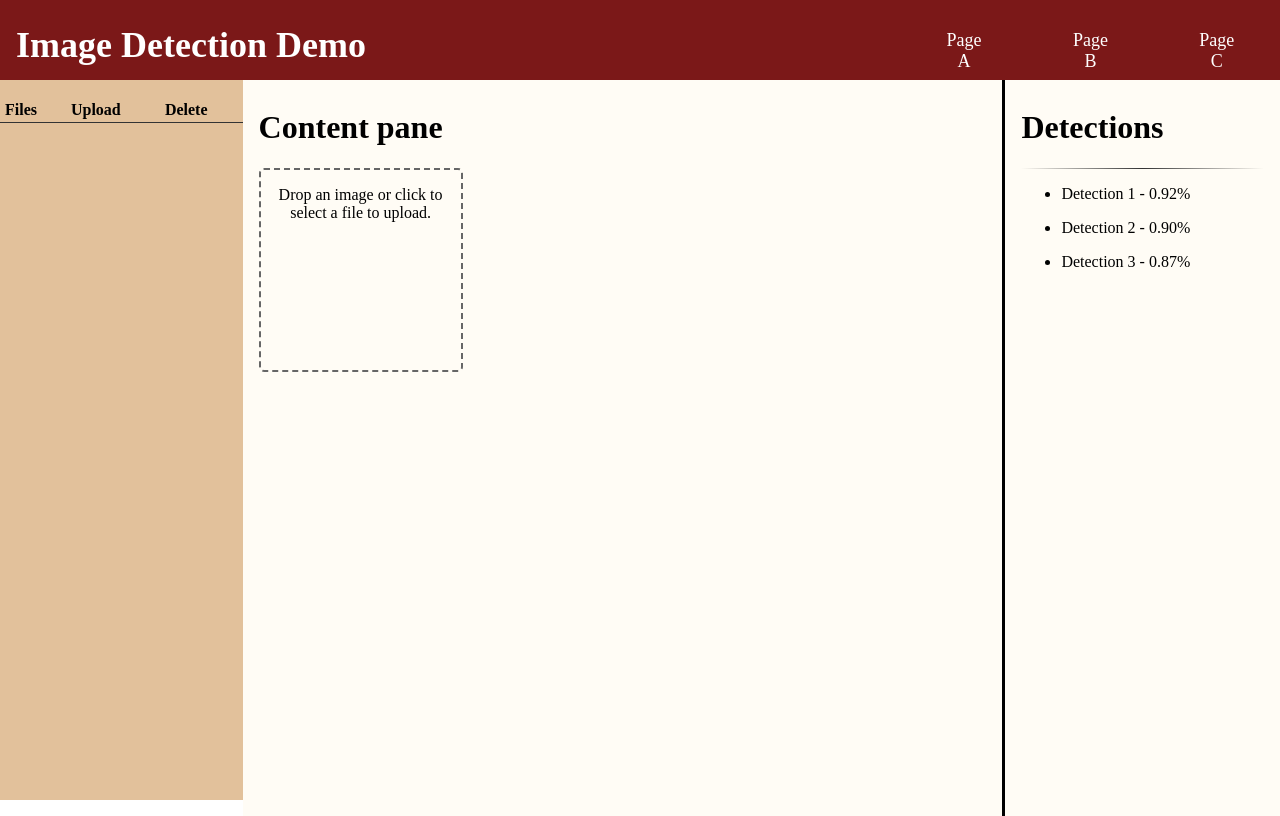
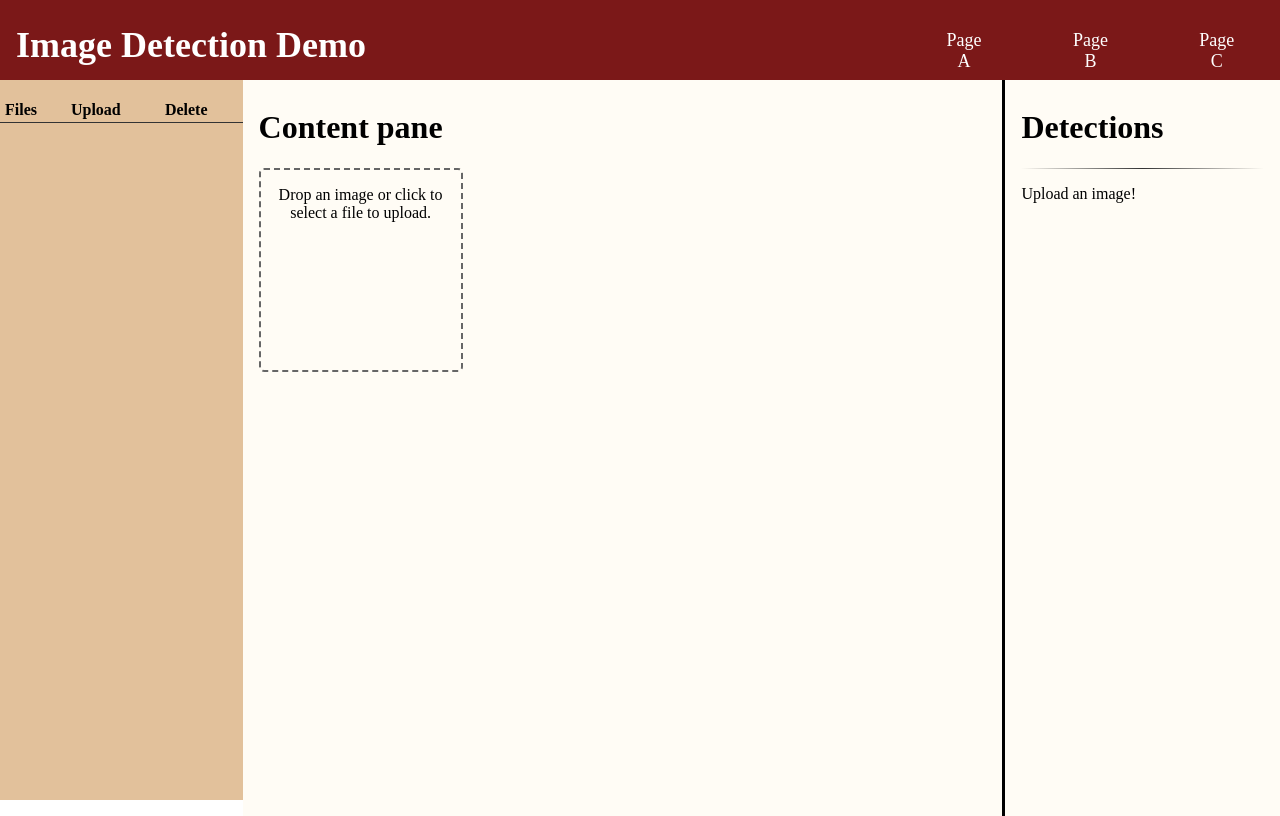
Before and after one commit to skirby1996/detectiondemo, a React (Create React App) app: page / in a window 1280 px wide. Built offline with nearby package versions, Linux system fonts and the light colour scheme.

Commit message:
Implemented fetching from an outside server

```diff
--- a/src/components/Body.tsx
+++ b/src/components/Body.tsx
@@ -16,7 +16,8 @@ class Body extends React.Component<any, any> {
     this.state = {
       currentFile: "",
       currentFileUrl: "",
-      files: []
+      files: [],
+      response: {}
     }
   }
 
@@ -31,7 +32,8 @@ class Body extends React.Component<any, any> {
     this.setState({
       currentFile: "",
       currentFileUrl: "",
-      files: []
+      files: [],
+      response: {}
     });
   }
 
@@ -51,9 +53,8 @@ class Body extends React.Component<any, any> {
     for (const f of this.state.files) {
       if (f.name === fileName) {
         // tslint:disable:no-console
-         console.log("Uploading " + fileName)
-         const response = this.JSONrequest()
-         console.log(response.Body.text())
+        console.log("Uploading " + fileName)
+        this.JSONrequest(fileName)
       }
     }
   }
@@ -74,20 +75,20 @@ class Body extends React.Component<any, any> {
     }
   }
 
-  public JSONrequest() {
-    return (
-      fetch("localhost:5000/json-simple", {
-        method: 'POST',
-        // tslint:disable
-        headers: {
-          'Content-Type': 'application/json',
-        },
-        body: JSON.stringify({
-          param1: "",
-          param2: "",
-        })
+  public JSONrequest(fName: string) {
+    // tslint:disable:object-literal-sort-keys
+    fetch("http://localhost:5000/get-detections", {
+      method: "POST",
+      headers: {
+        'Content-Type': 'application/json'
+      },
+      body: JSON.stringify({
+        fileName: fName
       })
-    )
+    })
+      .then(response => response.json())
+      .then(parsedJSON => this.setState({response: parsedJSON}))
+      .catch(error => console.log("Parsing failed" + error))
   }
 
   public render() {
@@ -97,7 +98,7 @@ class Body extends React.Component<any, any> {
           resetFiles={this.resetFiles} selectFile={this.selectFile}
           uploadFile={this.uploadFile} deleteFile={this.deleteFile}/>
         <Content currentFileUrl={this.state.currentFileUrl} onImageDrop={this.onImageDrop}/>
-        <Meta name={this.JSONrequest}/>
+        <Meta response={this.state.response}/>
       </div>
     );
   }
--- a/src/components/body/Meta.tsx
+++ b/src/components/body/Meta.tsx
@@ -1,18 +1,39 @@
 import * as React from 'react';
 
+// tslint:disable
 function Meta(props: any) {
+  if (typeof props.response['detections'] === "undefined") {
     return (
       <div className="Meta">
         <h1>Detections</h1>
         <hr/>
-      <p>{props.name}</p>
+        <p>Upload an image!</p>
+      </div>
+    )
+  } else {
+    return (
+      <div className="Meta">
+        <h1>Detections</h1>
+        <hr/>
+        <p>{props.response['fileName']}</p>
+        {
+        Object.keys(props.response['detections']).map((ind: any) =>
           <ul>
-        <li><p>Detection 1 - 0.92%</p></li>
-        <li><p>Detection 2 - 0.90%</p></li>
-        <li><p>Detection 3 - 0.87%</p></li>
+            <li><p>Class: {props.response['detections'][ind]['class']}</p></li>
+            <ul>
+              <li><p>Score: {props.response['detections'][ind]['score'].toFixed(3)}</p></li>
+              <li><p>
+                BBOX: ({props.response['detections'][ind]['bbox_x']},
+                       {' ' + props.response['detections'][ind]['bbox_y']}) +
+                      ({props.response['detections'][ind]['bbox_w']},
+                       {' ' + props.response['detections'][ind]['bbox_h']})
+              </p></li>
             </ul>
+          </ul>
+        )}
       </div>
     );
   }
+}
 
 export default Meta;
--- a/src/stylesheet.css
+++ b/src/stylesheet.css
@@ -128,10 +128,6 @@ nav.SideNav th a, td a {
   color: black;
 }
 
-nav.SideNav td img {
-  text-align: center;
-}
-
 /* End SideNav */
 
 .Content {
```
Lines whose indentation alone changed are shown as unchanged.
